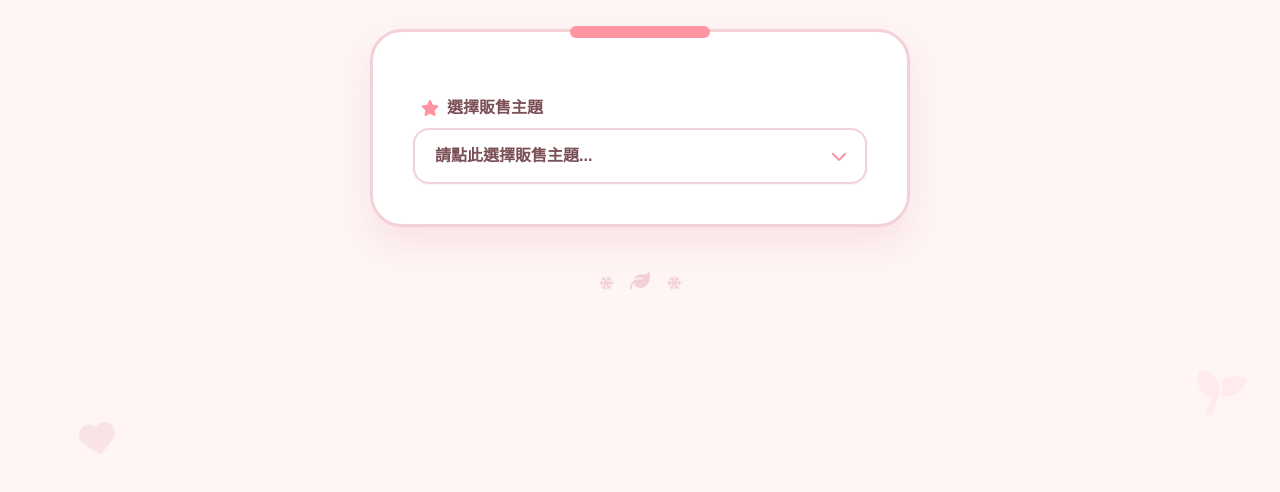
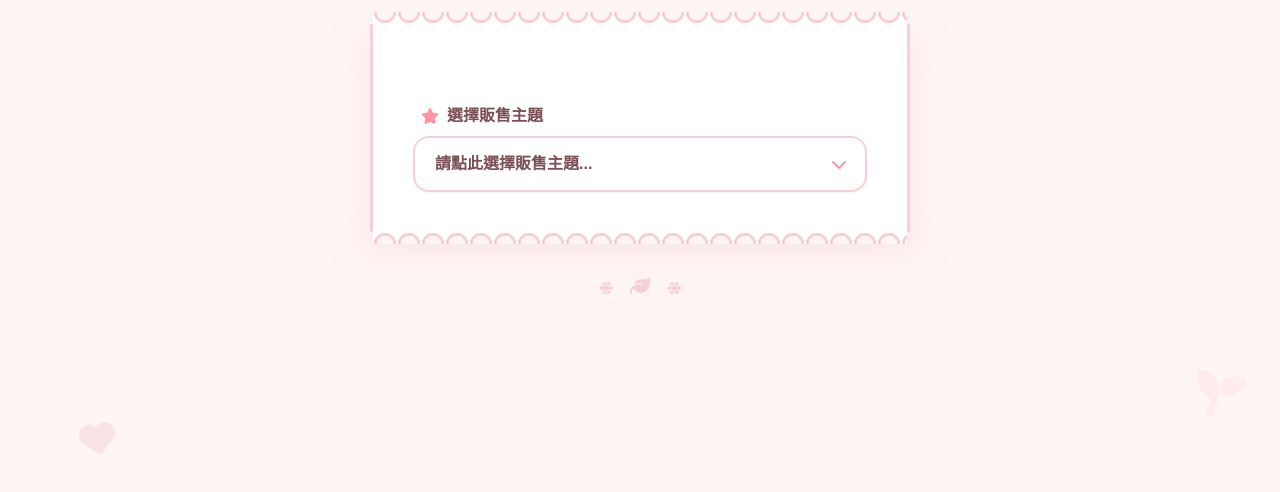
Before and after one commit to ichigokoomeii/watame-shop, a plain HTML site: page index.html in a window 1280 px wide. Shown: the part 300-792 px from the top of the page. Drawn offline with nearby package versions, Linux system fonts and the light colour scheme; a web font is replaced by a local one.

Commit message:
update index

```diff
--- a/index.html
+++ b/index.html
@@ -39,7 +39,7 @@
         .animate-flower { animation: flower-spin 4s infinite linear; }
 
         body {
-            background-color: #FFF5F5; /* 移除原本的 radial-gradient 點點背景 */
+            background-color: #FFF5F5;
             font-family: 'cwTeXYen', 'Microsoft JhengHei', sans-serif;
             color: #7A4F55;
             overflow-x: hidden;
@@ -48,25 +48,51 @@
         .fade-in { animation: fadeIn 0.4s cubic-bezier(0.25, 1, 0.5, 1) forwards; }
         @keyframes fadeIn { from { opacity: 0; transform: translateY(10px); } to { opacity: 1; transform: translateY(0); } }
 
-        .paper-card {
+        /* 🎟️ 票根圓弧波浪狀卡片樣式 */
+        .ticket-card {
             background-color: #FFFFFF;
-            border: 3px solid #F3D1D6;
-            border-radius: 32px;
+            border-left: 3px solid #F3D1D6;
+            border-right: 3px solid #F3D1D6;
             box-shadow: 0px 16px 32px rgba(243, 209, 214, 0.5);
             position: relative;
+            padding-top: 2.5rem;
+            padding-bottom: 2.5rem;
         }
 
-        /* 蕾絲風格緞帶裝飾 */
-        .lace-ribbon {
-            background-color: #FF94A2;
-            height: 12px;
-            width: 140px;
+        /* 🎟️ 頂部與底部的純 CSS 圓弧波浪鋸齒效果（已完美連接左右邊框） */
+        .ticket-card::before, .ticket-card::after {
+            content: '';
             position: absolute;
-            top: -6px;
-            left: 50%;
-            transform: translateX(-50%);
-            border-radius: 6px;
+            left: 0;
+            right: 0;
+            height: 24px;
+            background-size: 24px 24px;
+            background-repeat: repeat-x;
             z-index: 10;
+        }
+
+        /* 頂部向內凹的大半圓弧線 */
+        .ticket-card::before {
+            top: -12px; /* 向上移動半個高度，讓圓心剛好切在邊界線上 */
+            background-image:
+                /* Layer 1: 最內圈填滿外部網頁的粉紅背景色（#FFF5F5） */
+                radial-gradient(circle at 12px 0px, #FFF5F5 8px, transparent 8.5px),
+                /* Layer 2: 畫出豆沙色外框線，並將卡片內部填滿白色，同時加上左右端點的垂直閉合線 */
+                radial-gradient(circle at 12px 0px, transparent 8px, #F3D1D6 8.5px, #F3D1D6 11px, #FFFFFF 11.5px),
+                linear-gradient(to right, #F3D1D6 3px, transparent 3px),
+                linear-gradient(to left, #F3D1D6 3px, transparent 3px);
+        }
+
+        /* 底部向內凹的大半圓弧線 */
+        .ticket-card::after {
+            bottom: -12px; /* 向下移動半個高度，讓圓心剛好切在邊界線上 */
+            background-image:
+                /* Layer 1: 最內圈填滿外部網頁的粉紅背景色（#FFF5F5） */
+                radial-gradient(circle at 12px 24px, #FFF5F5 8px, transparent 8.5px),
+                /* Layer 2: 畫出豆沙色外框線，並將卡片內部填滿白色，同時加上左右端點的垂直閉合線 */
+                radial-gradient(circle at 12px 24px, transparent 8px, #F3D1D6 8.5px, #F3D1D6 11px, #FFFFFF 11.5px),
+                linear-gradient(to right, #F3D1D6 3px, transparent 3px),
+                linear-gradient(to left, #F3D1D6 3px, transparent 3px);
         }
 
         input, select, textarea {
@@ -120,7 +146,7 @@
         <div class="text-center mb-8 relative">
             <div class="inline-block relative">
                 <i class="fa-solid fa-wand-magic-sparkles text-cherry-accent text-2xl absolute -top-4 -right-6 animate-pulse"></i>
-                <h1 class="text-5xl font-bold text-cherry-text tracking-widest drop-shadow-sm" style="font-family: 'BiauKai', 'STYuanti-TC-Regular', 'Comic Sans MS',                                       'cwTeXYen', 'Microsoft JhengHei', sans-serif;">
+                <h1 class="text-5xl font-bold text-cherry-text tracking-widest drop-shadow-sm" style="font-family: 'BiauKai', 'STYuanti-TC-Regular', 'Comic Sans MS', 'cwTeXYen', 'Microsoft JhengHei', sans-serif;">
                     小莓奶糖
                 </h1>
                 <div class="h-3 bg-deco-pink w-[110%] absolute bottom-1 -left-2 -z-10 rounded-full"></div>
@@ -132,10 +158,9 @@
             </div>
         </div>
 
-        <div class="paper-card p-6 md:p-10">
-            <div class="lace-ribbon"></div>
+        <div class="ticket-card p-6 md:p-10 pt-10 md:pt-14">
 
-            <div id="loadingOverlay" class="absolute inset-0 bg-white/95 z-50 rounded-[32px] flex flex-col items-center justify-center backdrop-blur-sm">
+            <div id="loadingOverlay" class="absolute inset-0 bg-white/95 z-50 rounded-lg flex flex-col items-center justify-center backdrop-blur-sm">
                 <i class="fa-solid fa-snowflake animate-flower text-4xl text-cherry-accent mb-4"></i>
                 <span class="text-cherry-text font-bold text-lg tracking-widest">🌸 正在翻開粉色手帳...</span>
             </div>
@@ -464,7 +489,6 @@
                 let dName = cb.value.includes('|') ? cb.value.split('|')[0].trim() : cb.value;
                 let price = cb.dataset.price;
                 const pDiv = document.createElement('div');
-                // 🌸 關鍵修改：使用 flex justify-between 確保名稱靠左、金額自動推至最右邊
                 pDiv.className = "flex justify-between items-center text-xs py-1 border-b border-cherry-bg";
                 pDiv.innerHTML = `<span class="font-bold text-cherry-text pr-2 break-all">${displayShortName(cb.value)}</span><span class="font-mono text-cherry-text/80 whitespace-nowrap">$${price}</span>`;
                 summaryReview.appendChild(pDiv);
```
